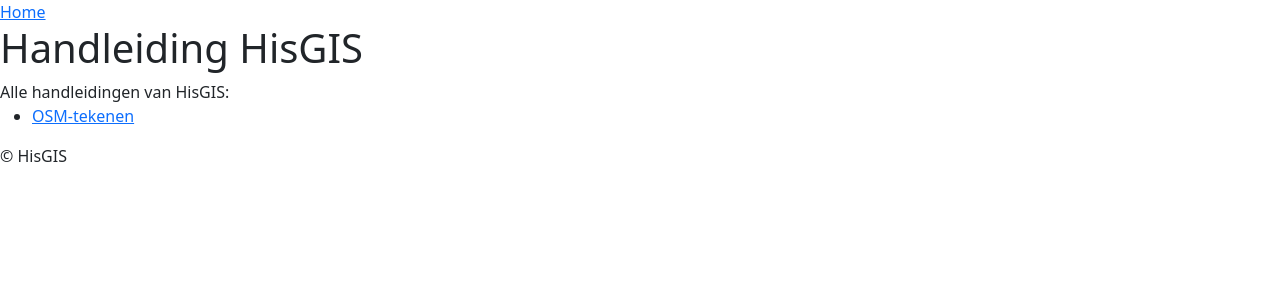
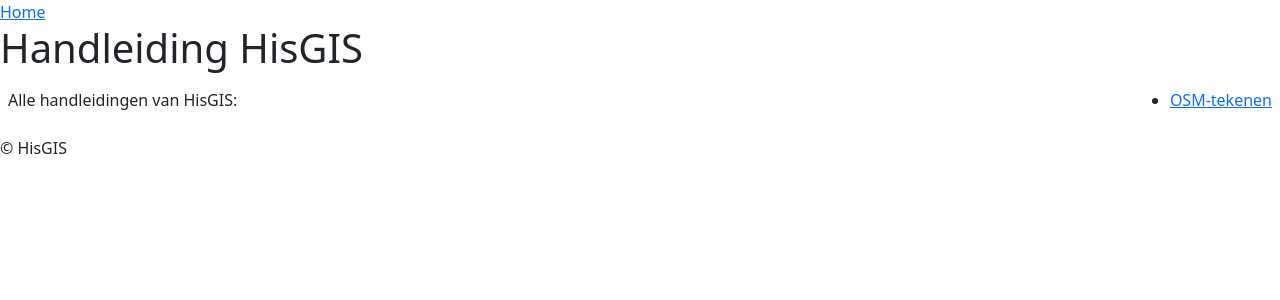
Before and after one commit to heinsr/hisgis-handleiding-md, a Jekyll site: the page built from index.html, in a window 1280 px wide. Shown: the top 300 px of the page. Built offline with Jekyll 4.4.1, drawn with Linux system fonts in a browser that asks for light colours.

Commit message:
Update default.html

```diff
--- a/_layouts/default.html
+++ b/_layouts/default.html
@@ -12,7 +12,7 @@
       <a href="/">Home</a>
     </nav>
     <h1>{{ page.title }}</h1>
-    <section class="d-xxl-flex justify-content-between">
+    <section class="p-2 d-flex justify-content-between">
       {{ content }}
     </section>
     <footer>
```
